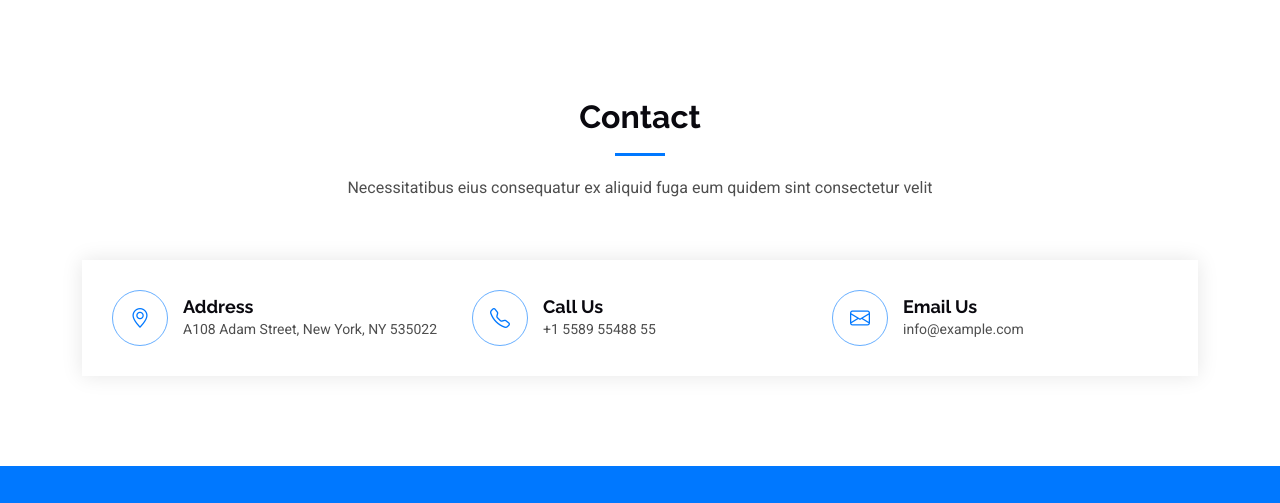
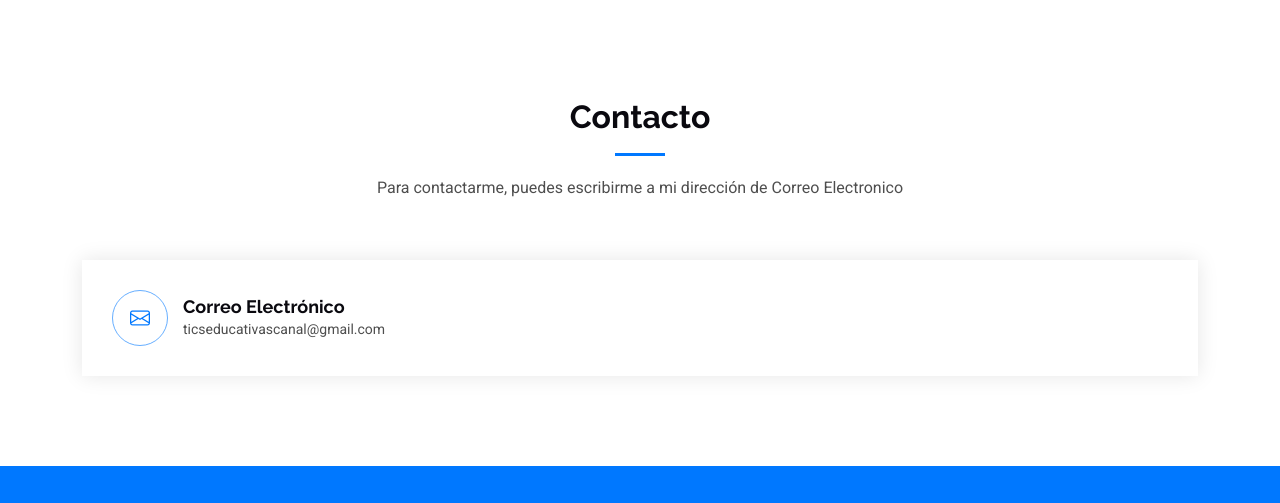
Before and after one commit to victorulipre/P1-Pag-Est, a plain HTML site: page index.html in a window 1280 px wide. Shown: the part 4463-4966 px from the top of the page. Drawn offline with Linux system fonts and the light colour scheme.

Commit message:
Edición de Sección Contacto

```diff
--- a/index.html
+++ b/index.html
@@ -412,14 +412,13 @@
 
 </section><!-- /Portfolio Section -->
 
-
     <!-- Contact Section -->
     <section id="contact" class="contact section">
 
       <!-- Section Title -->
       <div class="container section-title" data-aos="fade-up">
-        <h2>Contact</h2>
-        <p>Necessitatibus eius consequatur ex aliquid fuga eum quidem sint consectetur velit</p>
+        <h2>Contacto</h2>
+        <p>Para contactarme, puedes escribirme a mi dirección de Correo Electronico</p>
       </div><!-- End Section Title -->
 
       <div class="container" data-aos="fade-up" data-aos-delay="100">
@@ -427,35 +426,19 @@
         <div class="info-wrap" data-aos="fade-up" data-aos-delay="200">
           <div class="row gy-5">
 
+
             <div class="col-lg-4">
-              <div class="info-item d-flex align-items-center">
-                <i class="bi bi-geo-alt flex-shrink-0"></i>
-                <div>
-                  <h3>Address</h3>
-                  <p>A108 Adam Street, New York, NY 535022</p>
+              <a href="mailto:ticseducativascanal@gmail.com" style="text-decoration: none; color: inherit;">
+                <div class="info-item d-flex align-items-center">
+                  <i class="bi bi-envelope flex-shrink-0"></i>
+                  <div>
+                    <h3>Correo Electrónico</h3>
+                    <p>ticseducativascanal@gmail.com</p>
+                  </div>
                 </div>
-              </div>
+              </a>
             </div><!-- End Info Item -->
 
-            <div class="col-lg-4">
-              <div class="info-item d-flex align-items-center">
-                <i class="bi bi-telephone flex-shrink-0"></i>
-                <div>
-                  <h3>Call Us</h3>
-                  <p>+1 5589 55488 55</p>
-                </div>
-              </div>
-            </div><!-- End Info Item -->
-
-            <div class="col-lg-4">
-              <div class="info-item d-flex align-items-center">
-                <i class="bi bi-envelope flex-shrink-0"></i>
-                <div>
-                  <h3>Email Us</h3>
-                  <p>info@example.com</p>
-                </div>
-              </div>
-            </div><!-- End Info Item -->
 
           </div>
         </div>
```
